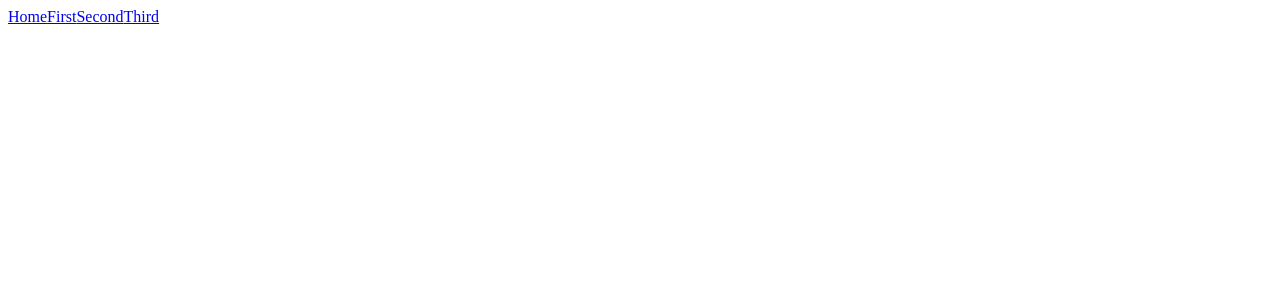
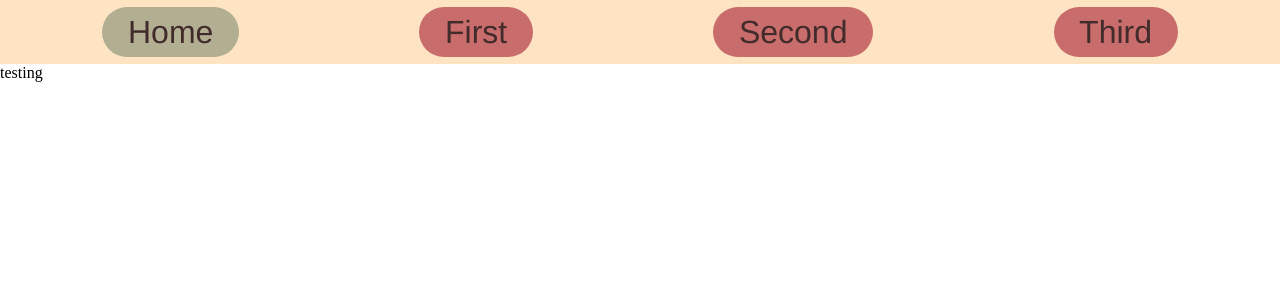
Before and after one commit to bebopdre/testing-nested-routes-methods, a React (Create React App) app: page / in a window 1280 px wide. Shown: the top 300 px of the page. Built offline with nearby package versions, Linux system fonts and the light colour scheme.

Commit message:
added some styling to the nav bar

```diff
--- a/src/App.js
+++ b/src/App.js
@@ -4,6 +4,7 @@ import FirstPage from "./pages/FirstPage/FirstPage";
 import SecondPage from "./pages/SecondPage/SecondPage";
 import ThirdPage from "./pages/ThirdPage/ThirdPage";
 import NavBar from "./components/NavBar/NavBar";
+import './App.scss';
 
 function App() {
   return (
--- /dev/null
+++ b/src/App.scss
@@ -0,0 +1,5 @@
+* {
+    margin: 0;
+    padding: 0;
+    box-sizing: border-box;
+}
--- a/src/components/NavBar/NavBar.js
+++ b/src/components/NavBar/NavBar.js
@@ -1,12 +1,14 @@
+import './NavBar.scss';
+
 import { NavLink } from "react-router-dom";
 
 function NavBar() {
     return (
         <section className="nav-bar">
-            <NavLink to='/'>Home</NavLink>
-            <NavLink to='/first'>First</NavLink>
-            <NavLink to='/second'>Second</NavLink>
-            <NavLink to='/third'>Third</NavLink>
+            <NavLink to='/' className='nav-bar__link'>Home</NavLink>
+            <NavLink to='/first' className='nav-bar__link'>First</NavLink>
+            <NavLink to='/second' className='nav-bar__link'>Second</NavLink>
+            <NavLink to='/third' className='nav-bar__link'>Third</NavLink>
         </section>
     )
 }
--- /dev/null
+++ b/src/components/NavBar/NavBar.scss
@@ -0,0 +1,28 @@
+.nav-bar {
+    width: 100%;
+    height: 5vw;
+
+    background-color: bisque;
+
+    display: flex;
+    justify-content: space-between;
+    align-items: center;
+
+    padding: 0 8vw;
+
+    &__link {
+        font-family: 'Franklin Gothic Medium', 'Arial Narrow', Arial, sans-serif;
+        font-size: 2rem;
+        text-decoration: none;
+        color: rgb(66, 43, 43);
+
+        background-color: rgb(201, 108, 108);
+        border-radius: 40px;
+
+        padding: .5vw 2vw;
+    }
+}
+
+.active {
+    background-color: rgb(178, 174, 146);
+}
--- a/src/pages/HomePage/HomePage.js
+++ b/src/pages/HomePage/HomePage.js
@@ -3,6 +3,7 @@
 function HomePage() {
     return (
         <>
+            testing
         </>
     )
 }
```
